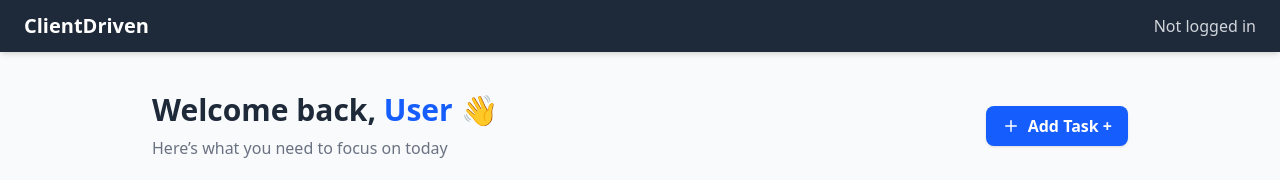
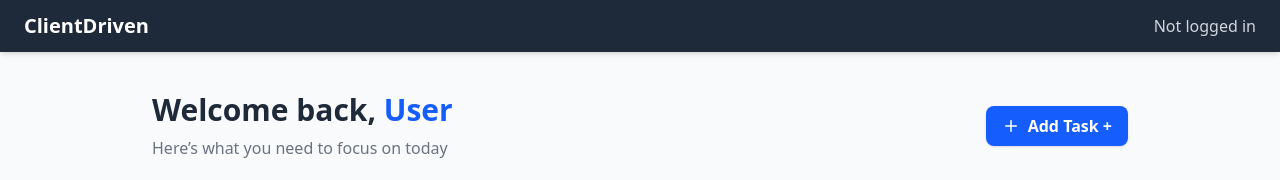
Before and after one commit to Mushir-Ali/ClientDriven, a React (Vite) app in the folder frontend/: page /dashboard in a window 1280 px wide. Shown: the top 180 px of the page. Built offline with nearby package versions, Linux system fonts and the light colour scheme.

Commit message:
Corrected error

```diff
--- a/frontend/src/pages/Dashboard.jsx
+++ b/frontend/src/pages/Dashboard.jsx
@@ -113,7 +113,7 @@ const Dashboard = () => {
         <div className="mb-8 flex items-center justify-between">
           <div>
             <h1 className="text-3xl font-bold text-gray-800">
-              Welcome back, <span className="text-blue-600">{user?.name || "User"} 👋</span>
+              Welcome back, <span className="text-blue-600">{user?.name || "User"}</span>
             </h1>
             <p className="text-gray-500 mt-2">Here’s what you need to focus on today</p>
           </div>
```
